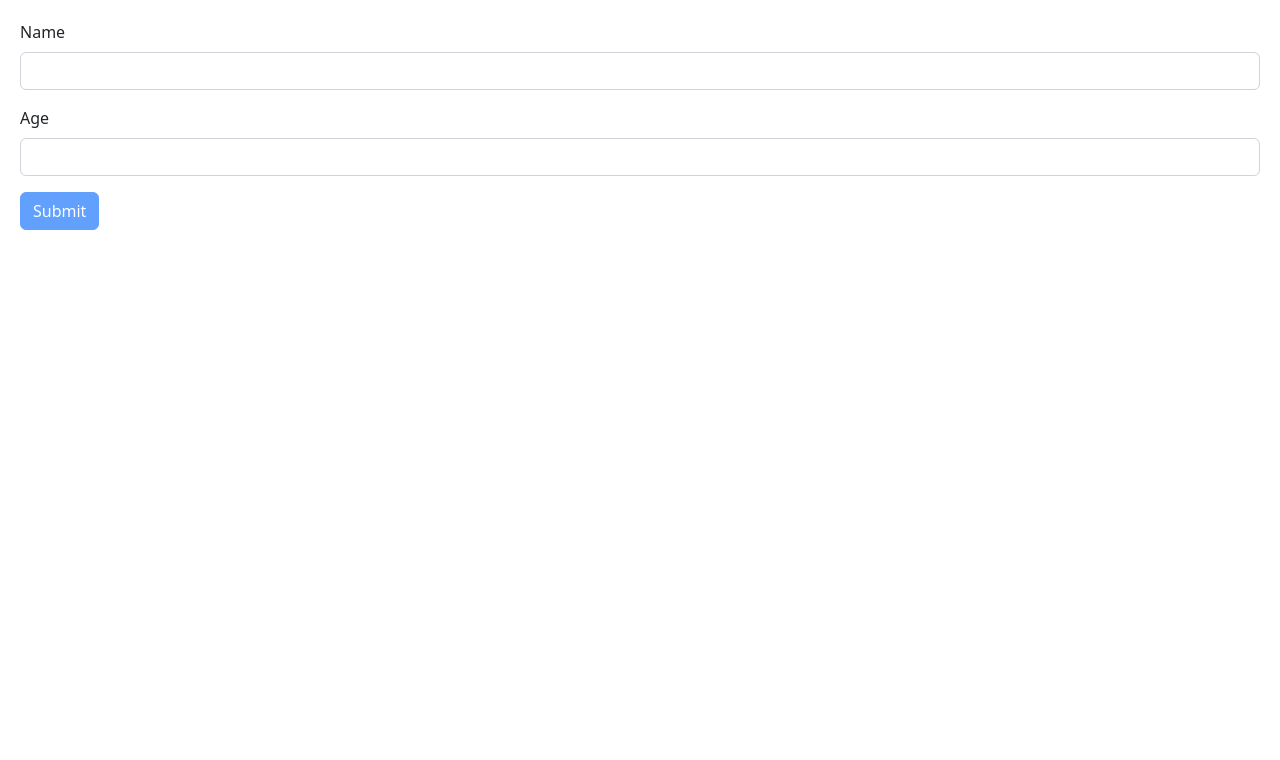
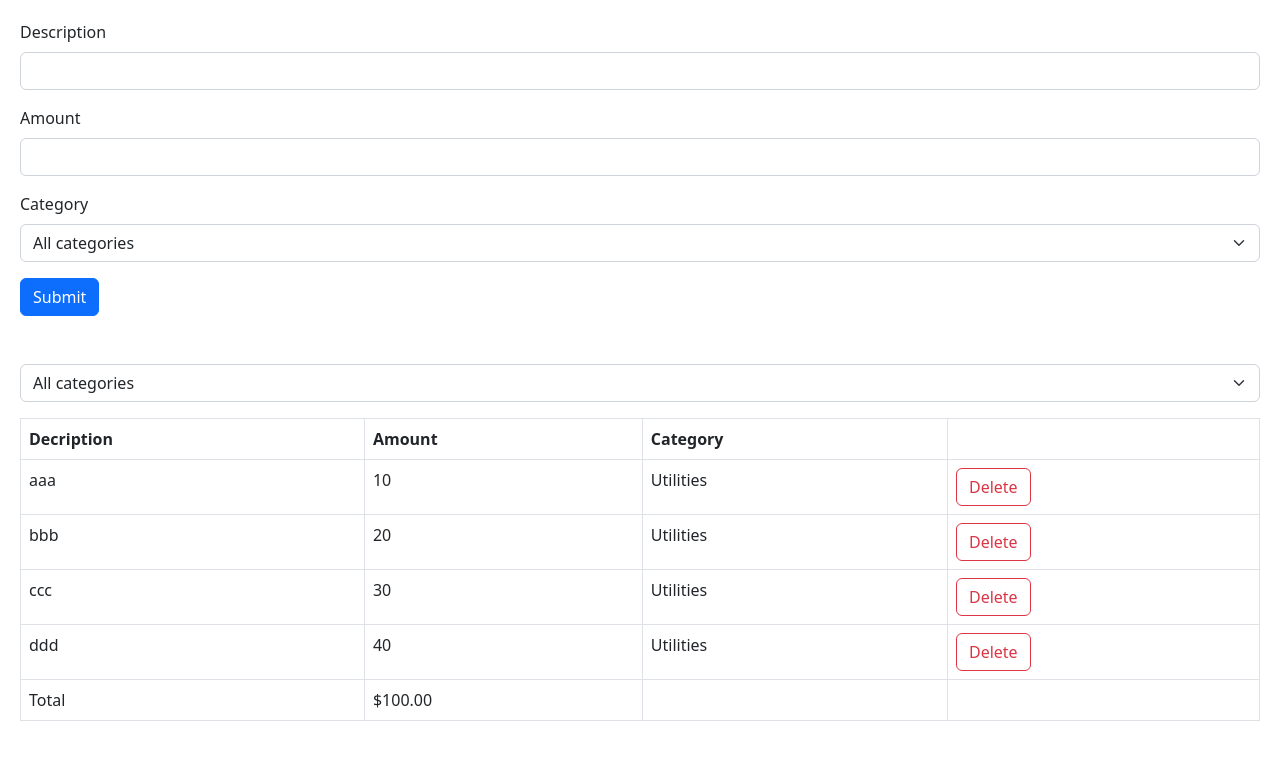
Before and after one commit to aymanadlan/react-ts, a React (Vite) app: page / in a window 1280 px wide. Shown: the top 760 px of the page. Built offline with nearby package versions, Linux system fonts and the light colour scheme.

Commit message:
add expense-tracker

```diff
--- a/src/App.tsx
+++ b/src/App.tsx
@@ -1,9 +1,39 @@
+import { useState } from "react";
 import Form from "./components/Form";
+import ExpenseList from "./expense-tracker/components/ExpenseList";
+import ExpenseFilter from "./expense-tracker/components/ExpenseFilter";
+import ExpenseForm from "./expense-tracker/components/ExpenseForm";
+
+export const categories = ["Utilities", "Groceries", "Entertainment"];
 
 function app() {
+  const [selectedCategory, setSelectedCategory] = useState("");
+
+  const [expenses, setExpenses] = useState([
+    { id: 1, description: "aaa", amount: 10, category: "Utilities" },
+    { id: 2, description: "bbb", amount: 20, category: "Utilities" },
+    { id: 3, description: "ccc", amount: 30, category: "Utilities" },
+    { id: 4, description: "ddd", amount: 40, category: "Utilities" },
+  ]);
+
+  const visibleExpenses = selectedCategory
+    ? expenses.filter((e) => e.category === selectedCategory)
+    : expenses;
   return (
     <div>
-      <Form />
+      <div className="mb-5">
+        <ExpenseForm />
+      </div>
+
+      <div className="mb-3">
+        <ExpenseFilter
+          onSelectCategory={(category) => setSelectedCategory(category)}
+        />
+      </div>
+      <ExpenseList
+        expenses={visibleExpenses}
+        onDelete={(id) => setExpenses(expenses.filter((e) => e.id != id))}
+      />
     </div>
   );
 }
--- /dev/null
+++ b/src/expense-tracker/components/ExpenseFilter.tsx
@@ -0,0 +1,25 @@
+import React from "react";
+import { categories } from "../../App";
+
+interface Props {
+  onSelectCategory: (category: string) => void;
+}
+
+const ExpenseFilter = ({ onSelectCategory }: Props) => {
+  return (
+    <select
+      id="category"
+      className="form-select"
+      onChange={(event) => onSelectCategory(event.target.value)}
+    >
+      <option value="">All categories</option>
+      {categories.map((category) => (
+        <option key={category} value={category}>
+          {category}
+        </option>
+      ))}
+    </select>
+  );
+};
+
+export default ExpenseFilter;
--- /dev/null
+++ b/src/expense-tracker/components/ExpenseForm.tsx
@@ -0,0 +1,39 @@
+import React from "react";
+import { categories } from "../../App";
+
+const ExpenseForm = () => {
+  return (
+    <form>
+      <div className="mb-3">
+        <label htmlFor="description" className="form-label">
+          Description
+        </label>
+        <input id="description" type="text" className="form-control"></input>
+      </div>
+
+      <div className="mb-3">
+        <label htmlFor="amount" className="form-label">
+          Amount
+        </label>
+        <input id="amount" type="number" className="form-control"></input>
+      </div>
+
+      <div className="mb-3">
+        <label htmlFor="category" className="form-label">
+          Category
+        </label>
+        <select id="category" className="form-select">
+          <option value="">All categories</option>
+          {categories.map((category) => (
+            <option key={category} value={category}>
+              {category}
+            </option>
+          ))}
+        </select>
+      </div>
+      <button className="btn btn-primary">Submit</button>
+    </form>
+  );
+};
+
+export default ExpenseForm;
--- /dev/null
+++ b/src/expense-tracker/components/ExpenseList.tsx
@@ -0,0 +1,61 @@
+import React from "react";
+
+interface Expense {
+  id: number;
+  description: string;
+  amount: number;
+  category: string;
+}
+
+interface Props {
+  expenses: Expense[];
+  onDelete: (id: number) => void;
+}
+
+const ExpenseList = ({ expenses, onDelete }: Props) => {
+  if (expenses.length === 0) return null;
+  return (
+    <table className="table table-bordered">
+      <thead>
+        <tr>
+          <th>Decription</th>
+          <th>Amount</th>
+          <th>Category</th>
+          <th></th>
+        </tr>
+      </thead>
+      <tbody>
+        {expenses.map((expense) => (
+          <tr key={expense.id}>
+            <td>{expense.description}</td>
+            <td>{expense.amount}</td>
+            <td>{expense.category}</td>
+            <td>
+              <button
+                className="btn btn-outline-danger"
+                onClick={() => onDelete(expense.id)}
+              >
+                Delete
+              </button>
+            </td>
+          </tr>
+        ))}
+      </tbody>
+      <tfoot>
+        <tr>
+          <td>Total</td>
+          <td>
+            $
+            {expenses
+              .reduce((acc, expense) => expense.amount + acc, 0)
+              .toFixed(2)}
+          </td>
+          <td></td>
+          <td></td>
+        </tr>
+      </tfoot>
+    </table>
+  );
+};
+
+export default ExpenseList;
```
